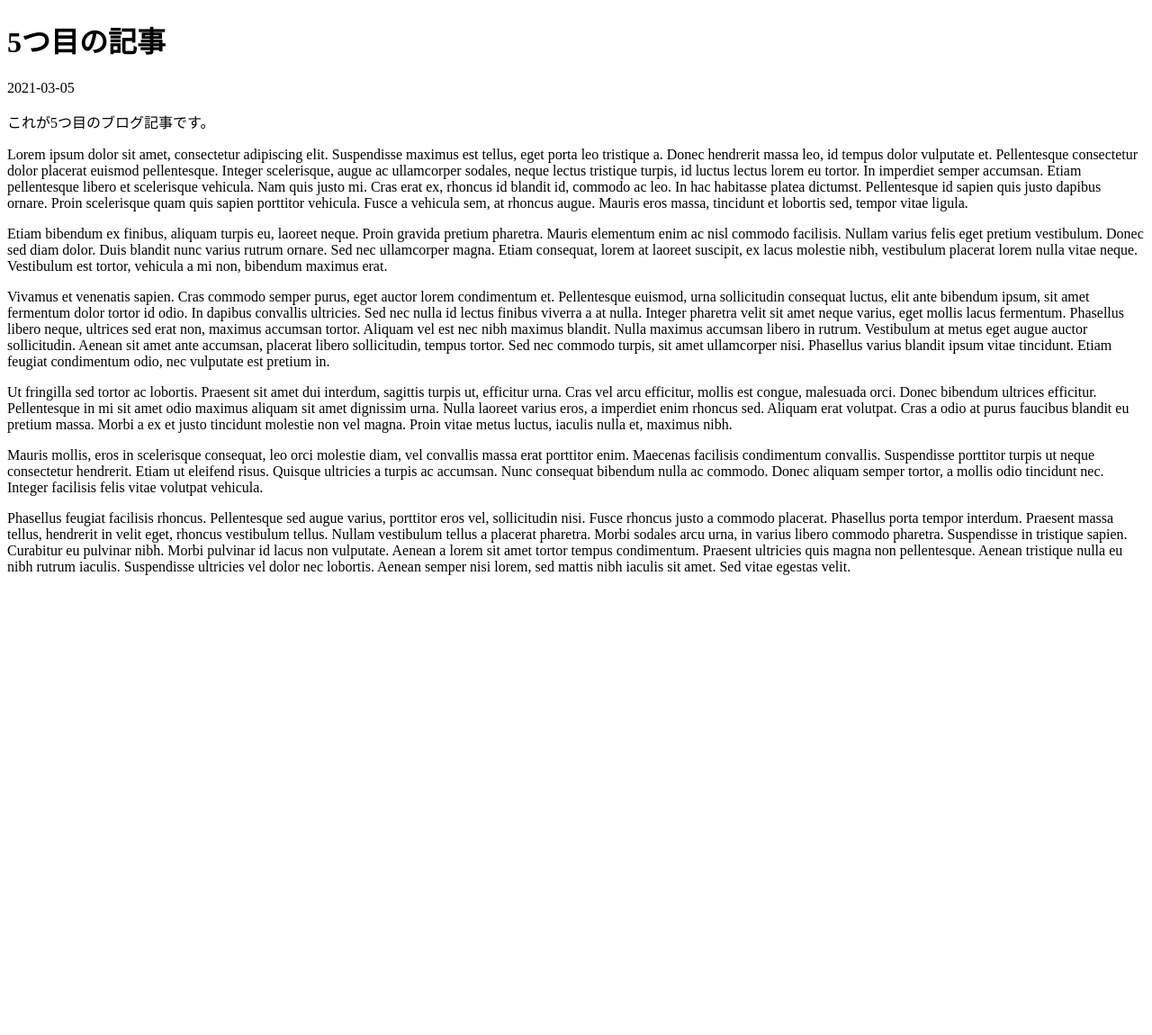
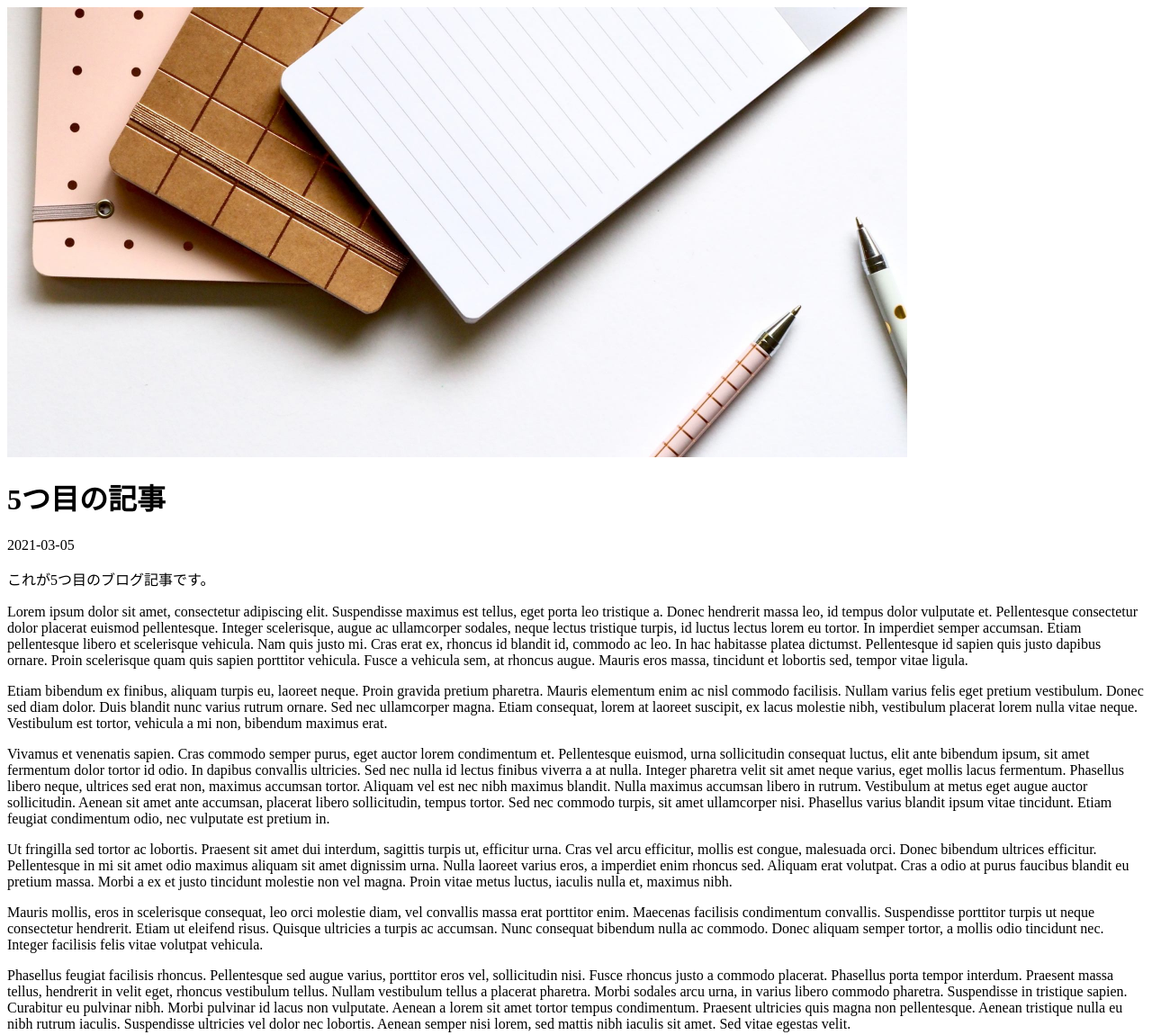
Before and after one commit to neko3tech/neko3techs_playground, a Gatsby site in the folder Create_your_first_Gatsby_site/gatsby-portfolio/: page /fifth-blog/ in a window 1280 px wide. Shown: the whole page at 90% size. Before the commit the page ends 800 px from the top, so only its background shows below. Built offline with nearby package versions, Linux system fonts and the light colour scheme; Gatsby itself is replaced by a stand-in of ours.

Commit message:
article.jsの作成

```diff
--- a/Create_your_first_Gatsby_site/gatsby-portfolio/src/templates/article.js
+++ b/Create_your_first_Gatsby_site/gatsby-portfolio/src/templates/article.js
@@ -1,12 +1,18 @@
 import * as React from "react";
 import { graphql } from "gatsby";
+import { GatsbyImage } from "gatsby-plugin-image";
 
 const article = ({ data }) => {
     return (
         <>
-            <h1>{data.markdownRemark.frontmatter.title}</h1>
-            <p>{data.markdownRemark.frontmatter.date}</p>
-            <div dangerouslySetInnerHTML={{ __html: data.markdownRemark.html }} />
+            <div>
+                <GatsbyImage image={data.markdownRemark.frontmatter.image.childImageSharp.gatsbyImageData} alt="article-image" />
+            </div>
+            <div>
+                <h1>{data.markdownRemark.frontmatter.title}</h1>
+                <p>{data.markdownRemark.frontmatter.date}</p>
+                <div dangerouslySetInnerHTML={{ __html: data.markdownRemark.html }} />
+            </div>
         </>
     )
 }
@@ -21,6 +27,11 @@ export const query = graphql`
                 excerpt
                 id
                 title
+                image {
+                    childImageSharp {
+                        gatsbyImageData(quality: 90, formats: [AUTO, WEBP, AVIF], placeholder: BLURRED, width: 1000)
+                    }
+                }
             }
             html
         }
```
